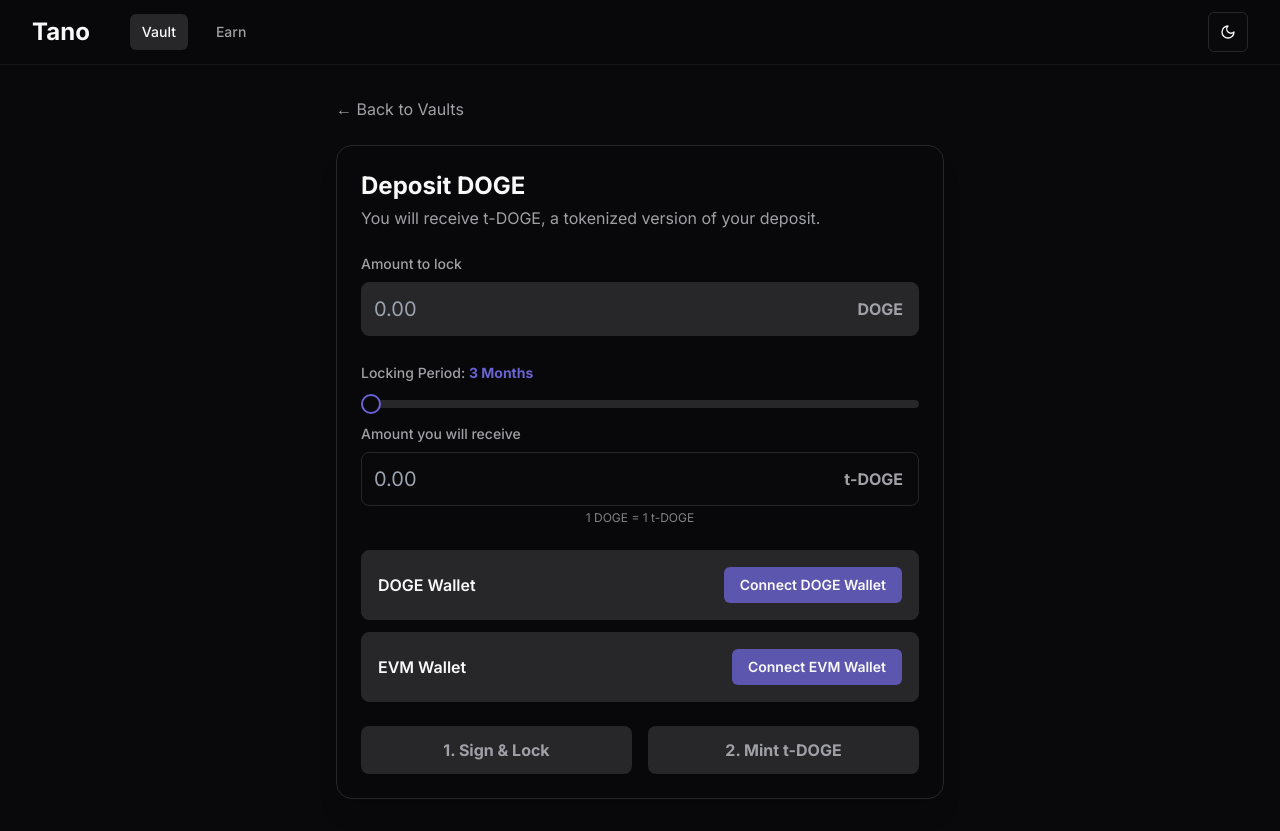
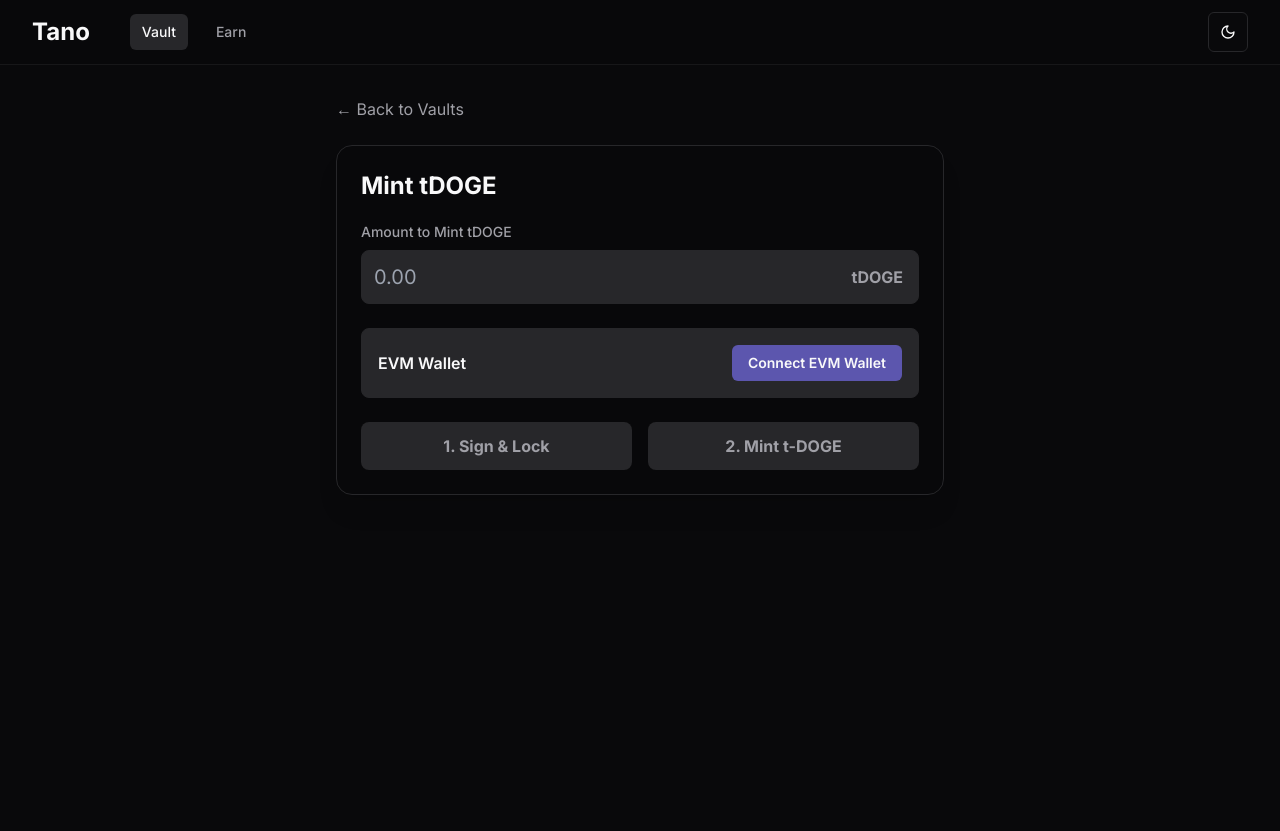
Before and after one commit to Tano-Network/tano-webapp, a Next.js app: page /vault/1 in a window 1280 px wide. After the commit the page ends 800 px from the top, so only its background shows below. Built offline with nearby package versions, Linux system fonts and the light colour scheme.

Commit message:
version 1 added

```diff
--- a/src/app/(app)/earn/page.tsx
+++ b/src/app/(app)/earn/page.tsx
@@ -24,18 +24,18 @@ export default function EarnPage() {
     return (
         <div className="max-w-4xl mx-auto p-4 md:p-8 animate-fade-in">
             <h2 className="text-3xl font-bold text-foreground mb-2">Earn</h2>
-            <p className="text-muted-foreground mb-8">Deposit your t-DOGE into the Stability Pool to earn rewards.</p>
+            <p className="text-muted-foreground mb-8">Deposit your tDOGE into the Stability Pool to earn rewards.</p>
 
             <div className="bg-card/70 border rounded-2xl p-6 shadow-xl">
                 <h3 className="text-xl font-bold text-foreground mb-4">Stability Pool</h3>
                 <div className="grid grid-cols-1 md:grid-cols-2 gap-6">
                     <div className="bg-secondary/50 p-4 rounded-lg">
                         <p className="text-sm text-muted-foreground">Total Deposited</p>
-                        <p className="text-2xl font-bold text-foreground">25.7M t-DOGE</p>
+                        <p className="text-2xl font-bold text-foreground">25.7M tDOGE</p>
                     </div>
                     <div className="bg-secondary/50 p-4 rounded-lg">
                         <p className="text-sm text-muted-foreground">Your Deposit</p>
-                        <p className="text-2xl font-bold text-foreground">{currentDeposit.toLocaleString()} t-DOGE</p>
+                        <p className="text-2xl font-bold text-foreground">{currentDeposit.toLocaleString()} tDOGE</p>
                     </div>
                 </div>
 
@@ -54,7 +54,7 @@ export default function EarnPage() {
                             <label className="text-sm font-medium text-muted-foreground block mb-2">Amount to deposit</label>
                             <div className="relative">
                                 <input type="number" placeholder="0.00" value={depositAmount} onChange={e => setDepositAmount(e.target.value)} className="w-full bg-secondary border border-border rounded-lg p-3 text-foreground text-xl focus:ring-2 focus:ring-ring focus:border-ring outline-none" />
-                                <span className="absolute right-4 top-1/2 -translate-y-1/2 text-muted-foreground font-bold">t-DOGE</span>
+                                <span className="absolute right-4 top-1/2 -translate-y-1/2 text-muted-foreground font-bold">tDOGE</span>
                             </div>
                             <button onClick={handleAction} className="mt-4 w-full bg-primary text-primary-foreground font-bold py-3 rounded-lg hover:bg-primary/90 flex items-center justify-center gap-2">
                                 <Plus size={20}/> Deposit
@@ -65,7 +65,7 @@ export default function EarnPage() {
                             <label className="text-sm font-medium text-muted-foreground block mb-2">Amount to withdraw</label>
                             <div className="relative">
                                 <input type="number" placeholder="0.00" value={withdrawAmount} onChange={e => setWithdrawAmount(e.target.value)} className="w-full bg-secondary border border-border rounded-lg p-3 text-foreground text-xl focus:ring-2 focus:ring-ring focus:border-ring outline-none" />
-                                <span className="absolute right-4 top-1/2 -translate-y-1/2 text-muted-foreground font-bold">t-DOGE</span>
+                                <span className="absolute right-4 top-1/2 -translate-y-1/2 text-muted-foreground font-bold">tDOGE</span>
                             </div>
                             <button onClick={handleAction} className="mt-4 w-full bg-primary text-primary-foreground font-bold py-3 rounded-lg hover:bg-primary/90 flex items-center justify-center gap-2">
                                 <Minus size={20}/> Withdraw
--- a/src/app/(app)/vault/[id]/page.tsx
+++ b/src/app/(app)/vault/[id]/page.tsx
@@ -15,7 +15,7 @@ import {
 import { Slider } from "@/components/ui/slider"
 import { Label } from '@/components/ui/label';
 
-const WalletConnectButton = ({ walletName, onConnect, isConnected, address }) => (
+const WalletConnectButton = ({ walletName, onConnect, isConnected, address }:any) => (
   <div className="bg-secondary p-4 rounded-lg border flex items-center justify-between">
     <div>
       <p className="font-semibold text-foreground">{walletName}</p>
@@ -38,15 +38,16 @@ const WalletConnectButton = ({ walletName, onConnect, isConnected, address }) =>
 
 const getVaultData = (id: string) => {
     const vaults: Record<string, { asset: string; icon: string }> = {
-        doge: { asset: 'DOGE', icon: 'Ð' },
-        wbtc: { asset: 'wBTC', icon: '₿' },
-        eth: { asset: 'ETH', icon: 'Ξ' },
+        doge: { asset: 'tDOGE', icon: 'Ð' },
+        litecoin: { asset: 'tltc', icon: '₿' },
+        bitcoin_cash: { asset: 'tbch', icon: 'Ξ' },
     };
     return vaults[id] || vaults.doge;
 };
 
 
 export default function VaultDepositPage({ params }: { params: { id: string } }) {
+  //@ts-ignore
     const { id } = use(params);
     const vault = getVaultData(id);
     const [dogeAmount, setDogeAmount] = useState('');
@@ -140,12 +141,12 @@ export default function VaultDepositPage({ params }: { params: { id: string } })
                 &larr; Back to Vaults
             </Link>
             <div className="bg-background/70 border border-border rounded-2xl p-6 shadow-xl">
-                <h2 className="text-2xl font-bold text-foreground mb-1">Deposit {vault.asset}</h2>
-                <p className="text-muted-foreground mb-6">You will receive t-DOGE, a tokenized version of your deposit.</p>
+                <h2 className="text-2xl font-bold text-foreground mb-5">Mint {vault.asset}</h2>
+                {/* <p className="text-muted-foreground mb-6">You will receive tDOGE.</p> */}
 
                 <div className="space-y-4">
                     <div>
-                        <Label className="text-sm font-medium text-muted-foreground block mb-2">Amount to lock</Label>
+                        <Label className="text-sm font-medium text-muted-foreground block mb-2">Amount to Mint tDOGE</Label>
                         <div className="relative">
                             <input
                                 type="number"
@@ -158,39 +159,10 @@ export default function VaultDepositPage({ params }: { params: { id: string } })
                             <span className="absolute right-4 top-1/2 -translate-y-1/2 text-muted-foreground font-bold">{vault.asset}</span>
                         </div>
                     </div>
-
-                    <div className="space-y-4 pt-2">
-                        <Label htmlFor="locking-period" className="text-sm font-medium text-muted-foreground">Locking Period: <span className="font-bold text-primary">{lockingPeriod} Months</span></Label>
-                        <Slider
-                          id="locking-period"
-                          min={3}
-                          max={9}
-                          step={3}
-                          value={[lockingPeriod]}
-                          onValueChange={(value) => setLockingPeriod(value[0])}
-                          disabled={isPeriodSigned}
-                          className="disabled:cursor-not-allowed"
-                        />
-                      </div>
-
-                    <div>
-                        <Label className="text-sm font-medium text-muted-foreground block mb-2">Amount you will receive</Label>
-                        <div className="relative">
-                            <input
-                                type="text"
-                                readOnly
-                                value={tDogeAmount}
-                                placeholder="0.00"
-                                className="w-full bg-background border border-border rounded-lg p-3 text-foreground text-xl"
-                            />
-                            <span className="absolute right-4 top-1/2 -translate-y-1/2 text-muted-foreground font-bold">t-DOGE</span>
-                        </div>
-                        <p className="text-xs text-muted-foreground/80 mt-1 text-center">1 {vault.asset} = 1 t-DOGE</p>
-                    </div>
                 </div>
 
                 <div className="my-6 space-y-3">
-                    <WalletConnectButton walletName="DOGE Wallet" onConnect={handleConnectDoge} isConnected={dogeWalletConnected} address={dogeAddress} />
+                    {/* <WalletConnectButton walletName="DOGE Wallet" onConnect={handleConnectDoge} isConnected={dogeWalletConnected} address={dogeAddress} /> */}
                     <WalletConnectButton walletName="EVM Wallet" onConnect={handleConnectEvm} isConnected={evmWalletConnected} address={evmAddress} />
                 </div>
 
--- a/src/app/(app)/vault/page.tsx
+++ b/src/app/(app)/vault/page.tsx
@@ -3,12 +3,12 @@ import { useRouter } from 'next/navigation';
 import { Lock, Coins } from 'lucide-react';
 
 const vaults = [
-    { id: 'doge', asset: 'DOGE', icon: 'Ð', totalLocked: '150.5M DOGE', apy: '12.8%', myDeposit: '0.00' },
-    { id: 'wbtc', asset: 'wBTC', icon: '₿', totalLocked: '250.2 wBTC', apy: '8.2%', myDeposit: '0.00' },
-    { id: 'eth', asset: 'ETH', icon: 'Ξ', totalLocked: '5,120 ETH', apy: '9.5%', myDeposit: '0.00' },
+    { id: 'doge', asset: 'DOGE', icon: 'Ð', totalLocked: '150.5M tDOGE', apy: '12.8%', myDeposit: '0.00' },
+    { id: 'litecoin', asset: 'LTC', icon: 'Ł', totalLocked: '250.2 tltc', apy: '8.2%', myDeposit: '0.00' },
+    { id: 'bitcoin_cash', asset: 'BCH', icon: '₿', totalLocked: '5,120 tbch', apy: '9.5%', myDeposit: '0.00' },
 ];
 
-const StatCard = ({ icon, label, value }) => (
+const StatCard = ({ icon, label, value }:any) => (
     <div className="bg-card p-4 rounded-lg flex items-center gap-4 border">
       <div className="bg-primary/10 p-3 rounded-xl border border-primary/20">
         {icon}
@@ -23,7 +23,7 @@ const StatCard = ({ icon, label, value }) => (
 export default function VaultsPage() {
     const router = useRouter();
 
-    const onSelectVault = (vault) => {
+    const onSelectVault = (vault:any) => {
         router.push(`/vault/${vault.id}`);
     };
 
```
